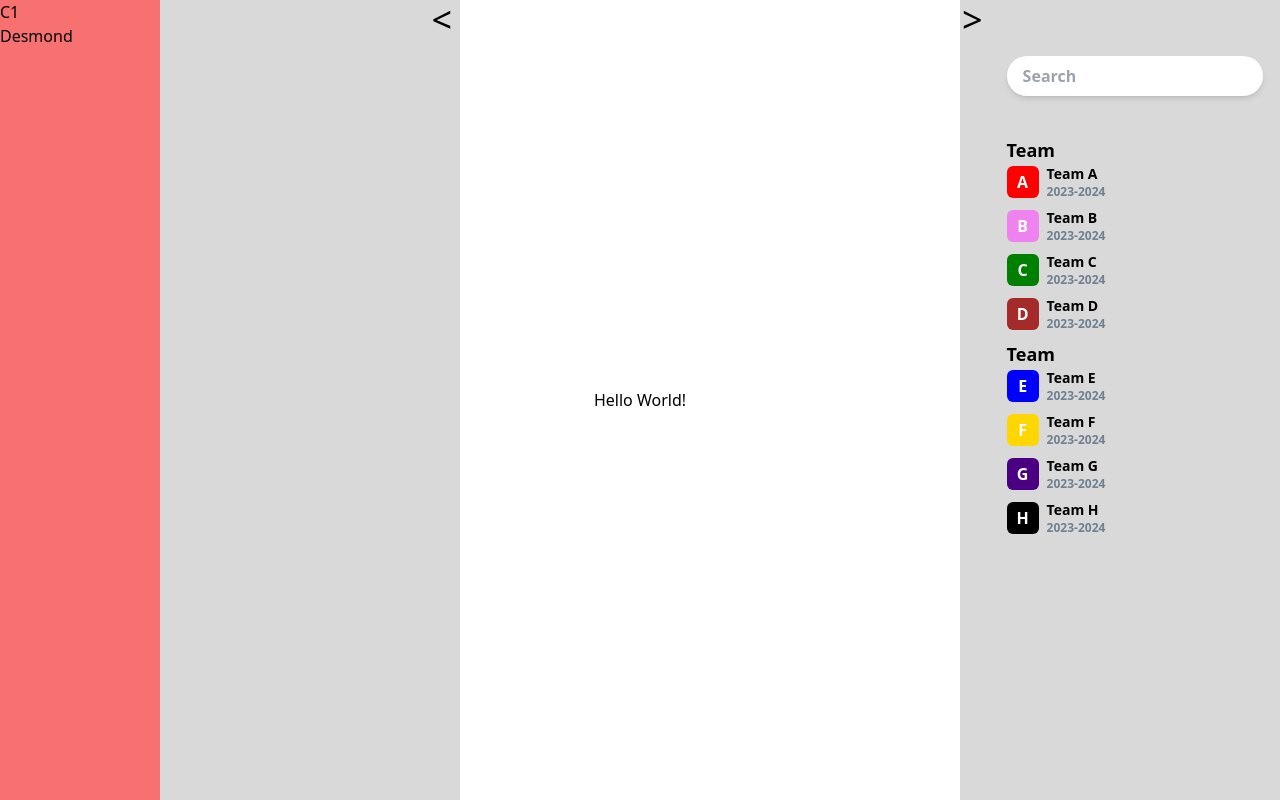
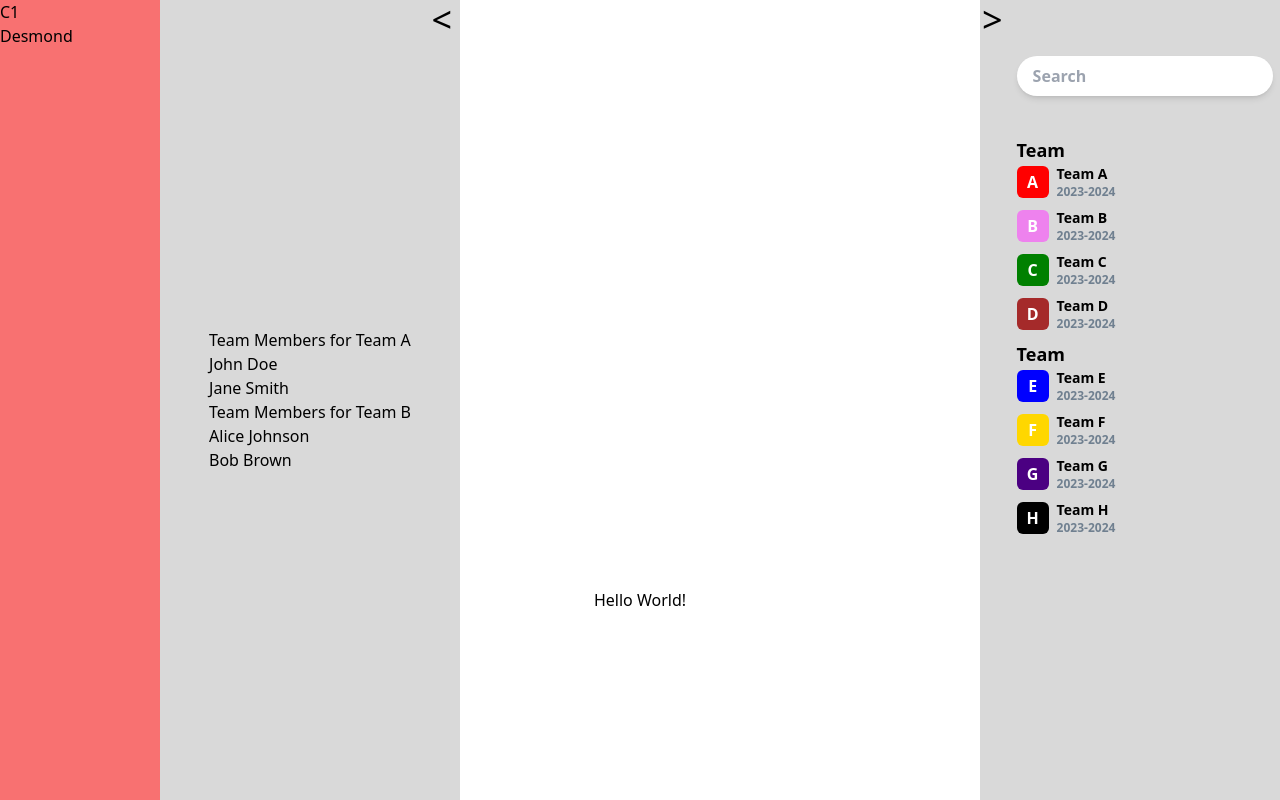
Before and after one commit to Mark-Adonteng/Sigtrackweb001, a React (Vite) app: page / in a window 1280 px wide. Built offline with nearby package versions, Linux system fonts and the light colour scheme.

Commit message:
Second Commit

```diff
--- a/src/App.tsx
+++ b/src/App.tsx
@@ -8,21 +8,23 @@ import MainLayout from './layout/mainLayout/MainLayout';
 import MainLayoutContent from './layout/mainLayout/MainLayoutContent';
 import { RightLayoutProvider } from './layout/rightLayout/RightLayoutContext';
 
-
 const App: React.FC = () => {
   return (
-    <div className='flex'>
-      <LeftLayout />
-      <MainLayout>
+    <div className='flex flex-col h-screen'>
+      {/* Left Layout */}
+      <LeftLayout className='md:w-1/4 md:h-full' />
+
+      {/* Main Layout */}
+      <MainLayout className='md:w-1/2 md:h-full'>
         <MainLayoutContent />
       </MainLayout>
 
+      {/* Right Layout */}
       <RightLayoutProvider>
-      <RightLayout >
-        <RightLayoutContent />
-      </RightLayout>
+        <RightLayout className='md:w-1/4 md:h-full'>
+          <RightLayoutContent />
+        </RightLayout>
       </RightLayoutProvider>
-
     </div>
   );
 };
--- a/src/components/TeamListDisplay.tsx
+++ b/src/components/TeamListDisplay.tsx
@@ -9,7 +9,7 @@ import PropTypes from 'prop-types';
 const TeamListDisplay = ({ teamSectionTitles }) => {
   console.log(teamSectionTitles);
   return (
-    <div className=' font-semibold text-primary-text mb-4'>
+    <div className='font-semibold text-primary-text mb-4'>
 
 
      <div className='mt-10 mr-32 mb-4'>
--- a/src/components/TeamMembers.tsx
+++ b/src/components/TeamMembers.tsx
@@ -1,13 +1,16 @@
-// TeamMembers.tsx
 import React from 'react';
-import getTeamMembers from './GetMmebers'
+import PropTypes from 'prop-types';
 
-const TeamMembers: React.FC<{ teamName: string }> = ({ teamName }) => {
-  const teamMembers = getTeamMembers(teamName);
+interface TeamMembersDisplayProps {
+  teamName: string;
+}
+
+const TeamMembersDisplay: React.FC<TeamMembersDisplayProps> = ({ teamName }) => {
+  const teamMembers = getMockTeamMembers(teamName);
 
   return (
     <div>
-      <h2>{teamName} Members</h2>
+      <h2>Team Members for {teamName}</h2>
       <ul>
         {teamMembers.map((member: { id: number; name: string }) => (
           <li key={member.id}>{member.name}</li>
@@ -17,4 +20,27 @@ const TeamMembers: React.FC<{ teamName: string }> = ({ teamName }) => {
   );
 };
 
-export default TeamMembers;
+TeamMembersDisplay.propTypes = {
+  teamName: PropTypes.string.isRequired,
+};
+
+const getMockTeamMembers = (teamName: string) => {
+  const mockData: { [key: string]: { id: number; name: string }[] } = {
+    'Team A': [
+      { id: 1, name: 'John Doe' },
+      { id: 2, name: 'Jane Smith' },
+      // ... add more members for Team A
+    ],
+    'Team B': [
+      { id: 3, name: 'Alice Johnson' },
+      { id: 4, name: 'Bob Brown' },
+      // ... add more members for Team B
+    ],
+    // Add more teams and members as needed
+  };
+
+  // Return team members based on the selected teamName
+  return mockData[teamName] || [];
+};
+
+export default TeamMembersDisplay;
--- a/src/layout/leftLayout/LeftLayout.tsx
+++ b/src/layout/leftLayout/LeftLayout.tsx
@@ -5,9 +5,15 @@ import SecondSection from './SecondSection'
 import SecondSectionContent from './SecondSectionContent'
 
 
-const LeftLayout = () => {
+interface LeftLayoutProps {
+  className?: string;
+}
+
+
+const LeftLayout: React.FC<LeftLayoutProps> = ({ className}) => {
   return (
-    <div className="flex flex-row">
+    <div  className={`left-layout flex flex-row ${className}`}>
+
         <FirstSection>
             <FirstSectionContent/>
         </FirstSection>
--- a/src/layout/leftLayout/SecondSectionContent.tsx
+++ b/src/layout/leftLayout/SecondSectionContent.tsx
@@ -1,14 +1,18 @@
-import React from 'react'
-
+import React from 'react';
+import TeamMembersDisplay from '../../components/TeamMembers' // Import the TeamMembersDisplay component
 
 const SecondSectionContent = () => {
+  // Mock data for the selected team name (replace with your logic to get the selected team)
+  const selectedTeamName = 'Team A';
+  const selectedTeamNames = 'Team B';
+
   return (
     <div className='info-btn'>
+      {/* Render TeamMembersDisplay component with the selected team name */}
+      <TeamMembersDisplay teamName={selectedTeamName} />
+      <TeamMembersDisplay teamName={selectedTeamNames} />
+    </div>
+  );
+};
 
-
-
-    </div>
-  )
-}
-
-export default SecondSectionContent
+export default SecondSectionContent;
--- a/src/layout/mainLayout/MainLayout.tsx
+++ b/src/layout/mainLayout/MainLayout.tsx
@@ -2,15 +2,12 @@ import  {ReactNode} from 'react'
 
 interface MainLayoutProps {
   children: ReactNode;
+  className?: string;
 }
-const MainLayout: React.FC<MainLayoutProps> = (layout:MainLayoutProps) => {
+const MainLayout: React.FC<MainLayoutProps> = (layout:MainLayoutProps,className) => {
 
   return (
-    <div className='
-    z-0 w-full
-    h-screen flex
-    justify-center
-    items-center'>
+    <div className={`main-layout z-0 w-full h-screen flex justify-center items-center ${className}`}>
     {layout.children}
   </div>
   )
--- a/src/layout/rightLayout/RightLayout.tsx
+++ b/src/layout/rightLayout/RightLayout.tsx
@@ -3,23 +3,14 @@ import React, { useState, ReactNode } from 'react';
 import { createContext } from 'react';
 import TeamListDisplay from '../../components/TeamListDisplay';
 
-
-
 export const IsRightLayoutNarrowedContext = createContext(false);
-
 
 interface RightLayoutProps {
   children: ReactNode;
-  teamItemName: string;
-  icon: string;
-  duration: string;
-  backgroundColor: string;
+  className?: string;
 }
 
-const RightLayout: React.FC<RightLayoutProps> = ({
-  children,
-
-}) => {
+const RightLayout: React.FC<RightLayoutProps> = ({ children, className }) => {
   const [rotation, setRotation] = useState(0);
   const [isNarrowed, setIsNarrowed] = useState(false);
 
@@ -34,10 +25,10 @@ const RightLayout: React.FC<RightLayoutProps> = ({
       className={`third-section ${
         isNarrowed ? 'narrowed' : 'expanded3'
       } w-${isNarrowed ? '20' : '80'} ml-8 bottom-0 min-h-full z-3 right-0 absolute mt-[-0.5rem]
-        transition-width flex justify-center items-center max-h-96 bg-custom-bg
+        transition-width flex justify-center items-center max-h-[96vh] bg-custom-bg
         transition-width duration-100 ease-in-out overflow-${
           isNarrowed ? 'hidden' : 'visible'
-        } ${isNarrowed ? 'w-10' : 'w-300'} ${isNarrowed ? 'h-auto' : 'h-full'}`}
+        } ${isNarrowed ? 'w-10' : 'w-[300px]'} ${isNarrowed ? 'h-auto' : 'h-full'}`}
     >
       <div>
         <button
@@ -50,6 +41,7 @@ const RightLayout: React.FC<RightLayoutProps> = ({
           {'>'}
         </button>
       </div>
+
       {isNarrowed && (
         <IsRightLayoutNarrowedContext.Provider value={isNarrowed}>
           <div className="ml-36 space-y-4">
@@ -58,32 +50,15 @@ const RightLayout: React.FC<RightLayoutProps> = ({
         </IsRightLayoutNarrowedContext.Provider>
       )}
 
-
-      {!isNarrowed && <div style={{ position: 'absolute' }}>
+      {!isNarrowed && (
+        <div style={{ position: 'absolute' }}>
           <IsRightLayoutNarrowedContext.Provider value={isNarrowed}>
             {children}
           </IsRightLayoutNarrowedContext.Provider>
-        </div>}
-
+        </div>
+      )}
     </div>
   );
 };
 
 export default RightLayout;
-
-
-// {isNarrowed && (
-//   <div style={{ display: 'flex', flexDirection: 'column', marginLeft: '2px' }}>
-//     <TeamItem
-//       teamItemName={teamItemName}
-//       icon={icon}
-//       duration={duration}
-//       isCollapsed={isCollapsed}
-//       backgroundColor={backgroundColor}
-//     />
-//     <h1 style={{ color: 'red' }}>mhb</h1>
-//   </div>
-// )}
-
-// {!isNarrowed && <div style={{ position: 'absolute' }}>{children}</div>}
-// </div>
```
Also changed, not shown: src/components/TeamsSection.tsx (line endings or trailing spaces). Lines whose indentation alone changed are shown as unchanged.
